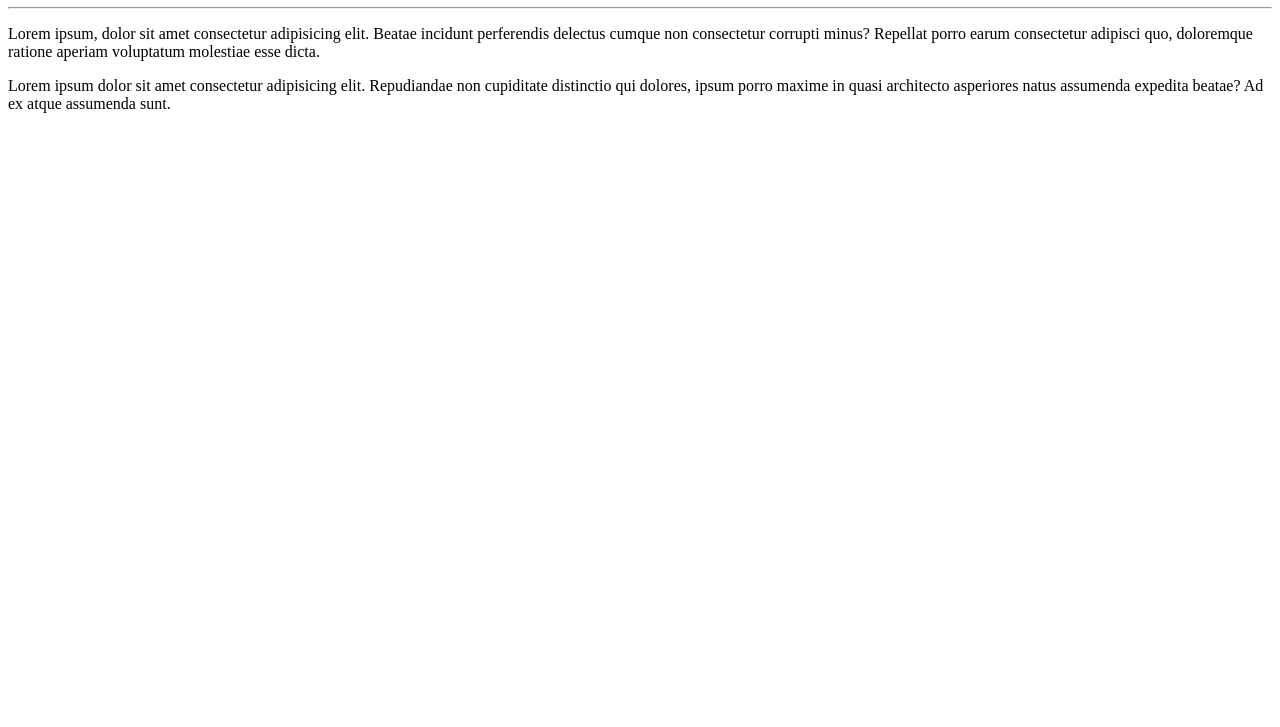
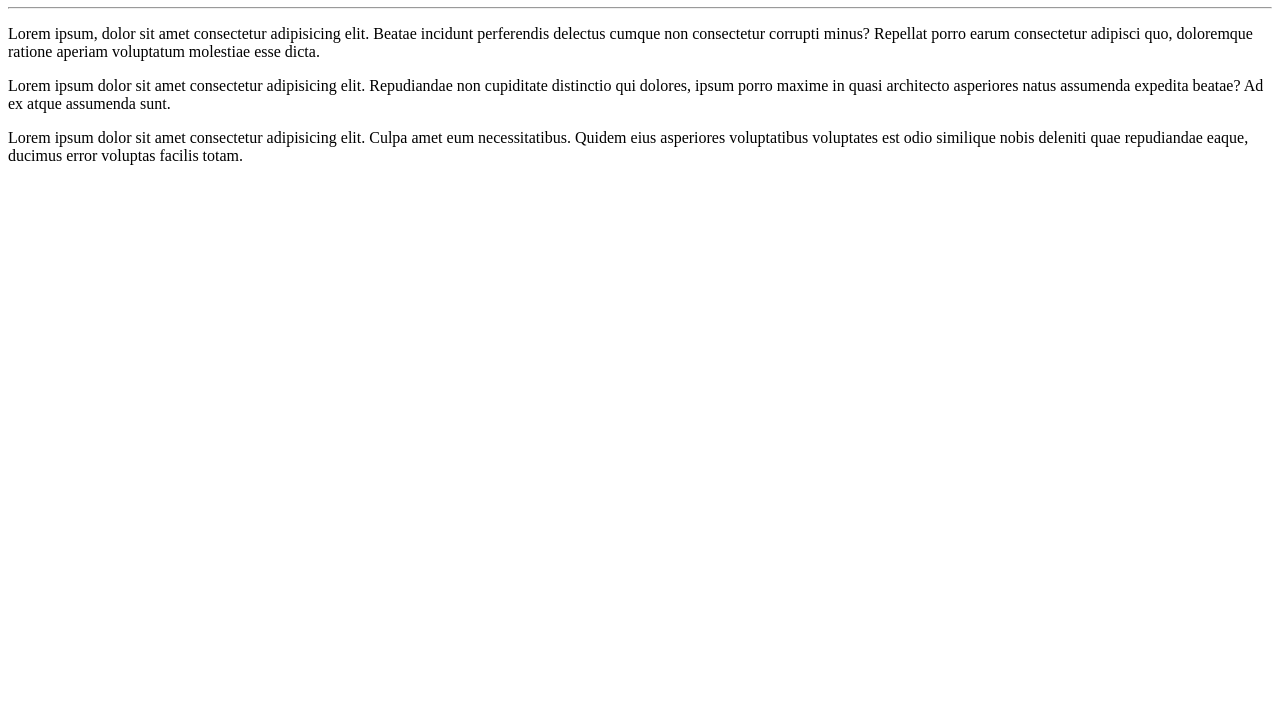
Before and after one commit to Claudiosan86/Ola-Mundo, a plain HTML site: page site-exemplo/index.html in a window 1280 px wide. Shown: the part 73-800 px from the top of the page. Drawn offline with Linux system fonts and the light colour scheme.

Commit message:
Mais um paragrafo

```diff
--- a/site-exemplo/index.html
+++ b/site-exemplo/index.html
@@ -10,6 +10,7 @@
     <hr>
     <p>Lorem ipsum, dolor sit amet consectetur adipisicing elit. Beatae incidunt perferendis delectus cumque non consectetur corrupti minus? Repellat porro earum consectetur adipisci quo, doloremque ratione aperiam voluptatum molestiae esse dicta.</p>
     <p>Lorem ipsum dolor sit amet consectetur adipisicing elit. Repudiandae non cupiditate distinctio qui dolores, ipsum porro maxime in quasi architecto asperiores natus assumenda expedita beatae? Ad ex atque assumenda sunt.</p>
+    <p>Lorem ipsum dolor sit amet consectetur adipisicing elit. Culpa amet eum necessitatibus. Quidem eius asperiores voluptatibus voluptates est odio similique nobis deleniti quae repudiandae eaque, ducimus error voluptas facilis totam.</p>
 
 </body>
 </html>
```
